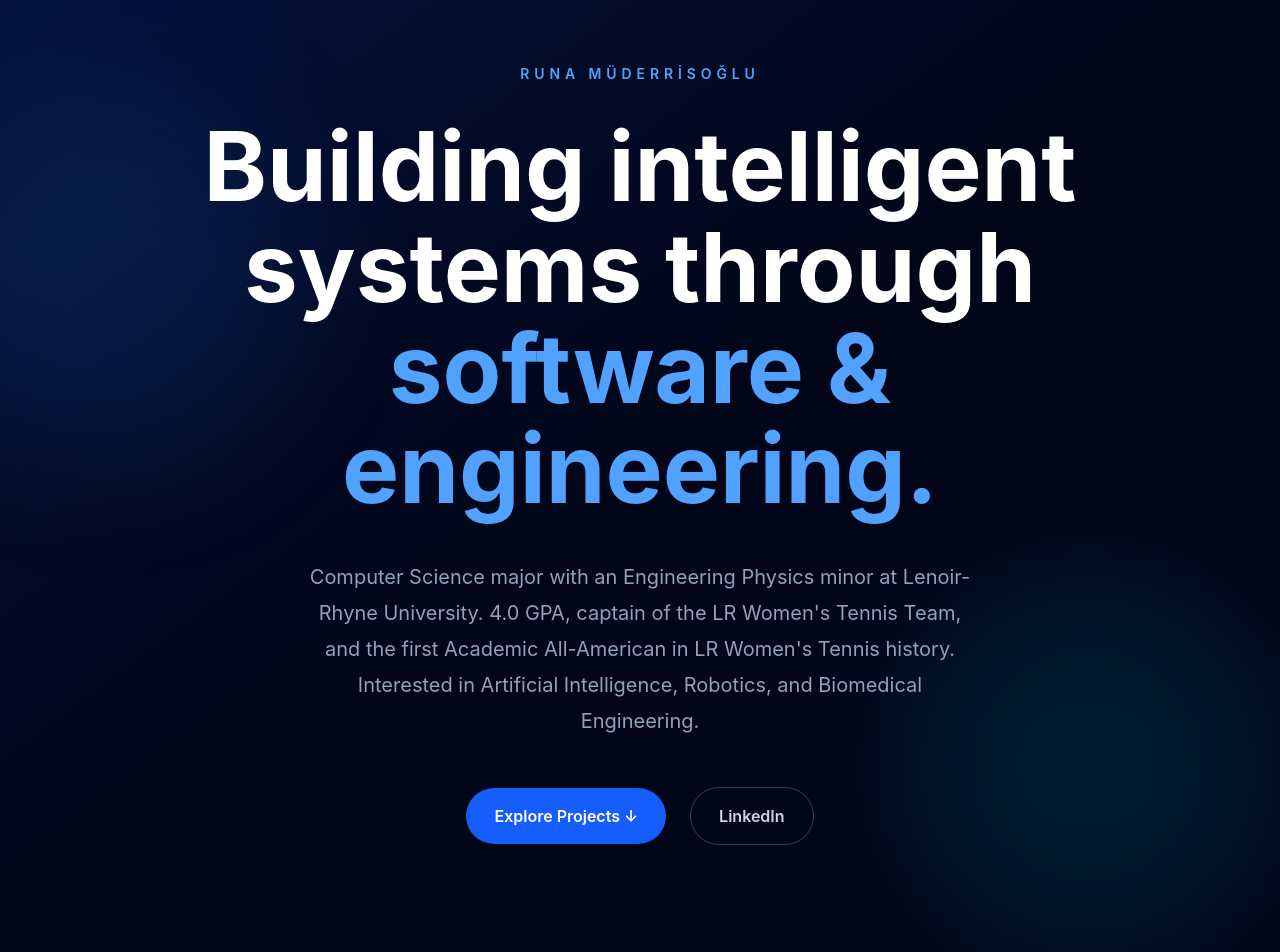
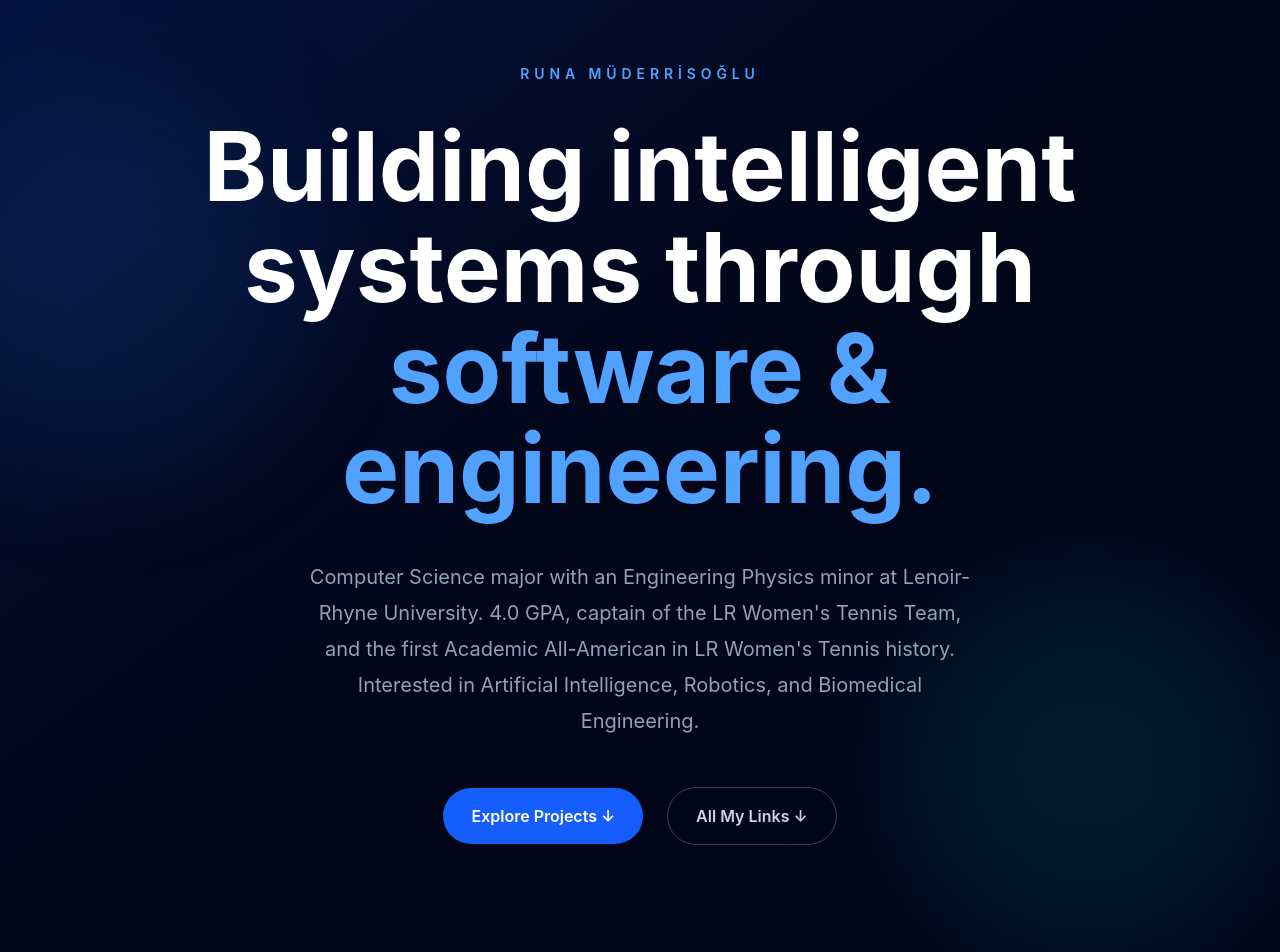
Before and after one commit to runamdrs/runamuderrisoglu, a React (Vite) app: page / in a window 1280 px wide. Shown: the top 952 px of the page. Built offline with nearby package versions, Linux system fonts and the light colour scheme.

Commit message:
Replace hero LinkedIn button with All My Links anchor to footer
Co-Authored-By: Claude Fable 5 <noreply@anthropic.com>

```diff
--- a/src/components/Footer.jsx
+++ b/src/components/Footer.jsx
@@ -19,7 +19,7 @@ export default function Footer({
   };
 
   return (
-    <footer className="bg-slate-950 px-8 py-20 text-white">
+    <footer id="links" className="bg-slate-950 px-8 py-20 text-white">
       <div className="mx-auto flex max-w-7xl flex-col items-center text-center">
 
         <h2 className="text-3xl font-bold">
--- a/src/components/Home.jsx
+++ b/src/components/Home.jsx
@@ -236,12 +236,10 @@ export default function Home({ onOpenProject }) {
             </a>
 
             <a
-              href="https://www.linkedin.com/in/runa-muderrisoglu/"
-              target="_blank"
-              rel="noopener noreferrer"
+              href="#links"
               className="rounded-full border border-slate-700 px-7 py-4 font-semibold text-slate-300 transition hover:border-slate-500 hover:text-white"
             >
-              LinkedIn
+              All My Links ↓
             </a>
 
           </div>
```
